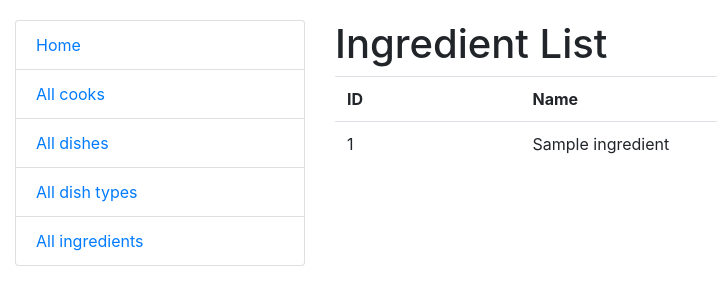
After one commit to KolBohdan/restaurant-kitchen-service, a Django app: page /ingredients/ in a window 1280 px wide. The commit adds this page. Shown: the top 305 px of the page, without its empty margins (0-717 px from the left). Run offline with Django 4.2, Linux system fonts and the light colour scheme; tables that the repository leaves empty hold one stand-in row (values such as "Sample post").

Commit message:
Add Dish detail view, pagination and Ingredient list view

```diff
--- a/kitchen/models.py
+++ b/kitchen/models.py
@@ -1,5 +1,6 @@
 from django.contrib.auth.models import AbstractUser
 from django.db import models
+from django.urls import reverse
 
 from restaurant_kitchen_service.settings import AUTH_USER_MODEL
 
@@ -64,3 +65,6 @@ class Dish(models.Model):
 
     def get_ingredients(self):
         return "; ".join([str(ingredient) for ingredient in self.ingredients.all()])
+
+    def get_absolute_url(self):
+        return reverse("kitchen:dish-detail", args=[str(self.id)])
--- a/kitchen/urls.py
+++ b/kitchen/urls.py
@@ -4,12 +4,16 @@ from .views import (
     index,
     DishTypeListView,
     DishListView,
+    DishDetailView,
+    IngredientListView,
 )
 
 urlpatterns = [
     path("", index, name="index"),
     path("dish-types/", DishTypeListView.as_view(), name="dish-type-list"),
-    path("dish/", DishListView.as_view(), name="dish-list")
+    path("dishes/", DishListView.as_view(), name="dish-list"),
+    path("dishes/<int:pk>/", DishDetailView.as_view(), name="dish-detail"),
+    path("ingredients/", IngredientListView.as_view(), name="ingredient-list"),
 ]
 
 app_name = "kitchen"
--- a/kitchen/views.py
+++ b/kitchen/views.py
@@ -26,8 +26,19 @@ class DishTypeListView(generic.ListView):
     model = DishType
     template_name = "kitchen/dish_type_list.html"
     context_object_name = "dish_type_list"
+    paginate_by = 5
 
 
 class DishListView(generic.ListView):
     model = Dish
     queryset = Dish.objects.select_related("dish_type")
+    paginate_by = 5
+
+
+class DishDetailView(generic.DetailView):
+    model = Dish
+
+
+class IngredientListView(generic.ListView):
+    model = Ingredient
+    paginate_by = 5
--- a/templates/base.html
+++ b/templates/base.html
@@ -21,6 +21,9 @@
       <div class="col-sm-9">
         {% block content %}
         {% endblock %}
+        {% block pagination %}
+          {% include "includes/pagination.html" %}
+        {% endblock %}
       </div>
     </div>
   </div>
--- /dev/null
+++ b/templates/includes/pagination.html
@@ -0,0 +1,11 @@
+{% if is_paginated %}
+  <ul class="pagination">
+    {% if page_obj.has_previous %}
+      <li class="page-item"><a class="page-link" href="?page={{ page_obj.previous_page_number }}">Prev</a></li>
+    {% endif %}
+    <li class="page-item"><span class="page-link">{{ page_obj.number }} of {{ paginator.num_pages }}</span></li>
+    {% if page_obj.has_next %}
+      <li class="page-item"><a class="page-link" href="?page={{ page_obj.next_page_number }}">Next</a></li>
+    {% endif %}
+  </ul>
+{% endif %}
--- a/templates/includes/sidebar.html
+++ b/templates/includes/sidebar.html
@@ -12,6 +12,6 @@
     <a href="{% url 'kitchen:dish-type-list' %}">All dish types</a>
   </li>
   <li class="list-group-item">
-    <a href="#">All ingredients</a>
+    <a href="{% url 'kitchen:ingredient-list' %}">All ingredients</a>
   </li>
 </ul>
--- a/templates/kitchen/dish_list.html
+++ b/templates/kitchen/dish_list.html
@@ -17,7 +17,7 @@
       {% for dish in dish_list %}
         <tr>
           <td>
-              <a href="#">{{ dish.id }}</a>
+              <a href="{{ dish.get_absolute_url }}">{{ dish.id }}</a>
           </td>
           <td>
               {{ dish.name }}
--- /dev/null
+++ b/templates/kitchen/ingredient_list.html
@@ -0,0 +1,29 @@
+{% extends "base.html" %}
+
+{% block content %}
+  <h1>
+    Ingredient List
+  </h1>
+
+  {% if ingredient_list %}
+    <table class="table">
+      <tr>
+        <th>ID</th>
+        <th>Name</th>
+      </tr>
+
+      {% for ingredient in ingredient_list %}
+        <tr>
+          <td>
+              {{ ingredient.id }}
+          </td>
+          <td>
+              {{ ingredient.name }}
+          </td>
+        </tr>
+      {% endfor %}
+    </table>
+  {% else %}
+      <p>There are no ingredients in the service.</p>
+  {% endif %}
+{% endblock %}
```
Also changed, not shown: templates/kitchen/dish_detail.html (added, +24 -0 lines).
